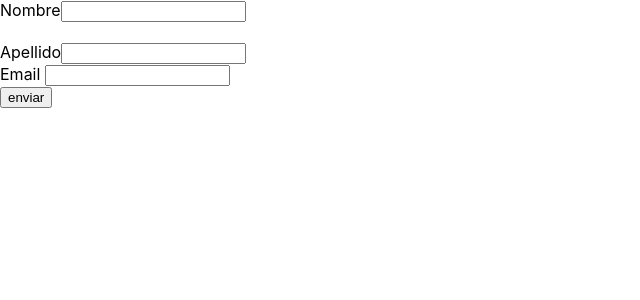
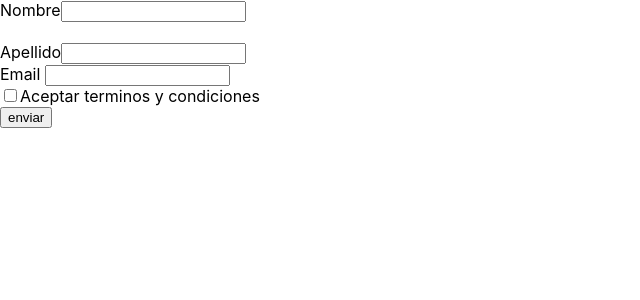
Before and after one commit to Glen1986/formik-app, a React (Create React App) app: page / in a window 1280 px wide. Shown: the top 300 px of the page, without its empty margins (0-640 px from the left). Built offline with nearby package versions, Linux system fonts and the light colour scheme.

Commit message:
formik-app-custom-checkbox

```diff
--- a/src/App.js
+++ b/src/App.js
@@ -1,5 +1,6 @@
 import { Formik, Form, Field, ErrorMessage } from 'formik'
 import TextInput from './components/textInput'
+import Checkbox from './components/Checkbox'
 
 const validate = (values) => {
     const errors = {}
@@ -29,6 +30,7 @@
                 lastname: '',
                 email: '',
                 select: 'weed',
+                accept: false,
             }}
             validate={validate}
             onSubmit={(values) => console.log(values)}
@@ -48,6 +50,9 @@
                     <Field name="email" type="email" />
                     <ErrorMessage name="email" />
                     <br />
+                    <Checkbox name="accept">
+                        Aceptar terminos y condiciones
+                    </Checkbox>
                     <button type="submit">enviar</button>
                 </Form>
             )}
--- /dev/null
+++ b/src/components/Checkbox.js
@@ -0,0 +1,15 @@
+import { useField } from 'formik'
+const Checkbox = ({ children, ...props }) => {
+    const [field, meta] = useField({ ...props, type: 'checkbox' })
+    console.log(field)
+    return (
+        <div>
+            <label>
+                <input type="checkbox" {...field} {...props} />
+                {children}
+            </label>
+            {meta.touched && meta.error ? <div>{meta.error}</div> : null}
+        </div>
+    )
+}
+export default Checkbox
--- a/src/components/textInput.js
+++ b/src/components/textInput.js
@@ -3,7 +3,6 @@
 const TextInput = ({ label, ...props }) => {
     const [field, meta] = useField(props)
 
-    console.log({ field, meta })
     return (
         <div className="control">
             <label className="label">{label}</label>
```
